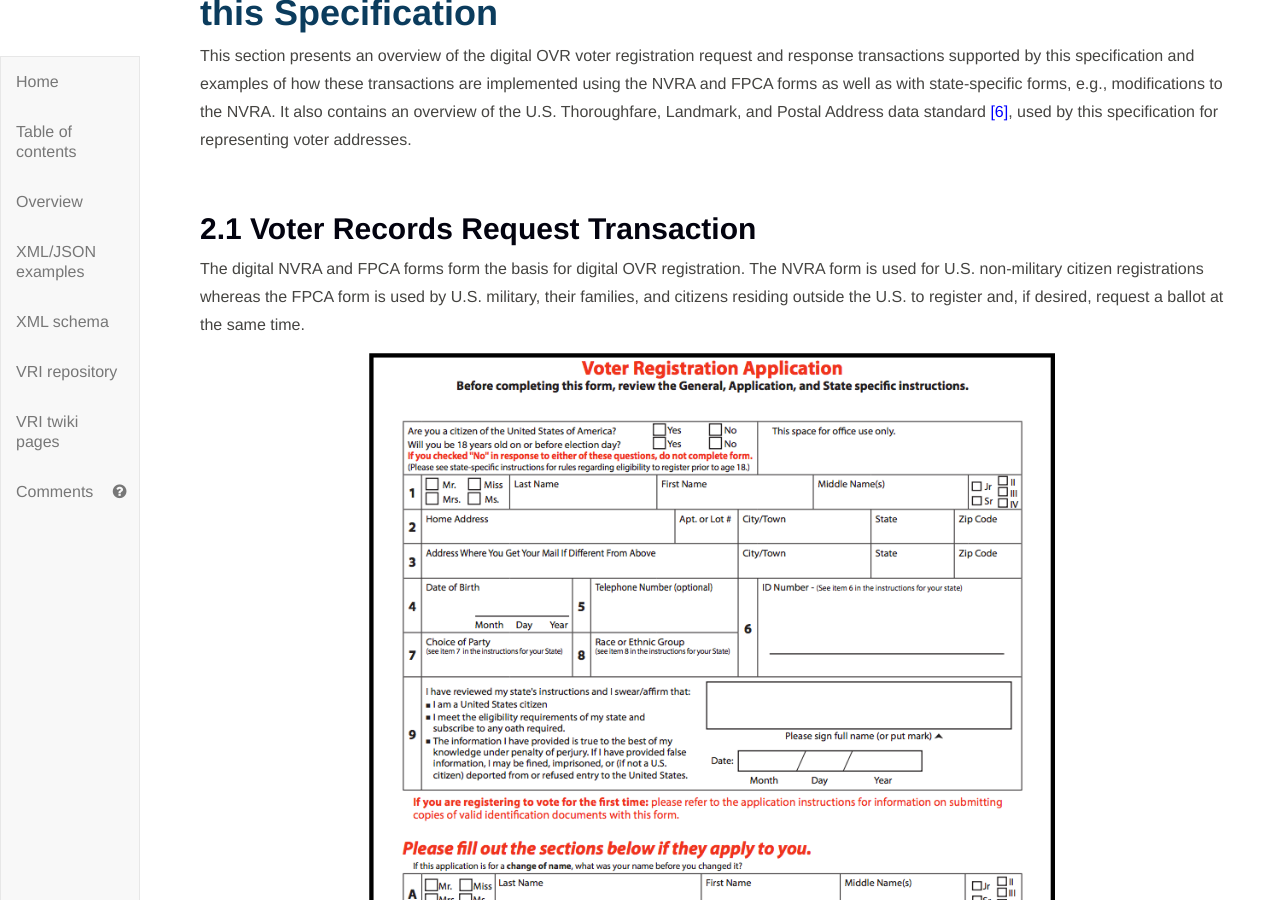
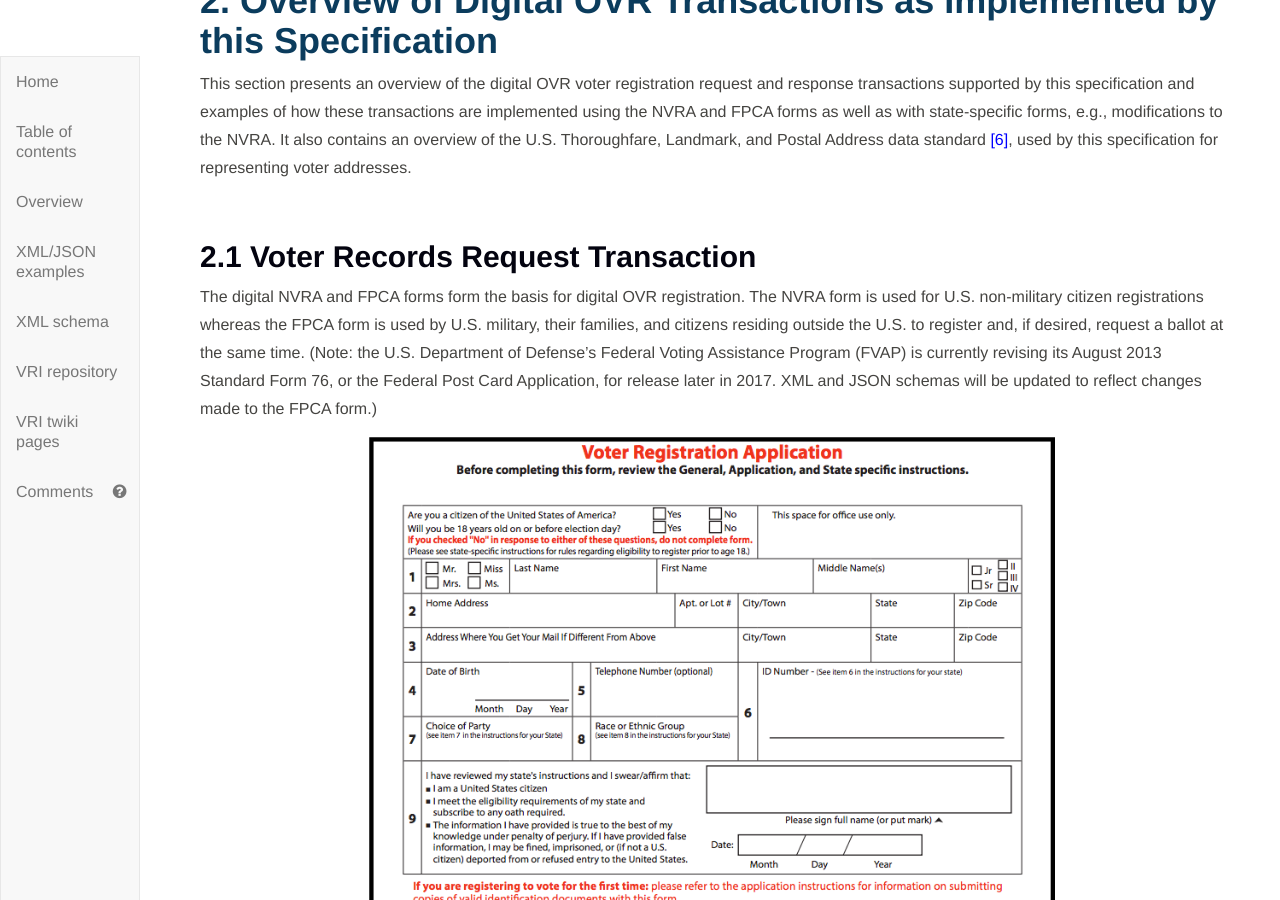
Before and after one commit to usnistgov/VoterRecordsInterchange, a Jekyll site: the page built from index.md, in a window 1280 px wide and 900 px high, scrolled down 6374 px. Built offline with Jekyll 4.4.1, drawn with Linux system fonts in a browser that asks for light colours; our own code applies the rules of GitHub Pages for plain Markdown files; some of the changed text lies outside the part shown.

```diff
--- a/index.md
+++ b/index.md
@@ -7,7 +7,9 @@
 
 **August 2017**
 
-v12
+
+*NOTE: this version of the VRI spec is the most recent and to be used for reviews; an older version in PDF is available on the VRI GitHub repository.  Once the VRI spec is finalized, both versions of the spec will be synced.*
+
 
     NIST Special Publication series 1500 is intended to capture external perspectives related to NIST
     standards, measurement, and testing-related efforts. These external perspectives can come from
@@ -218,7 +220,7 @@ This section presents an overview of the digital OVR voter registration request
 
 ## 2.1 Voter Records Request Transaction
 
-The digital NVRA and FPCA forms form the basis for digital OVR registration.  The NVRA form is used for U.S. non-military citizen registrations whereas the FPCA form is used by U.S. military, their families, and citizens residing outside the U.S. to register and, if desired, request a ballot at the same time.
+The digital NVRA and FPCA forms form the basis for digital OVR registration.  The NVRA form is used for U.S. non-military citizen registrations whereas the FPCA form is used by U.S. military, their families, and citizens residing outside the U.S. to register and, if desired, request a ballot at the same time. (Note: the U.S. Department of Defense's Federal Voting Assistance Program (FVAP) is currently revising its August 2013 Standard Form 76, or the Federal Post Card Application, for release later in 2017.  XML and JSON schemas will be updated to reflect changes made to the FPCA form.)
 
 <div class="text-center" markdown="1">
 <img src="Figures/NVRA.png" height="900"/>
```
Also changed, not shown: Figures/VoterRegistrationResponse-V24.png, Figures/addr-xsd.png, Figures/addrxsd.png (deleted), 1 other file.
